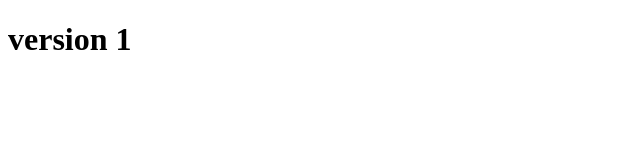
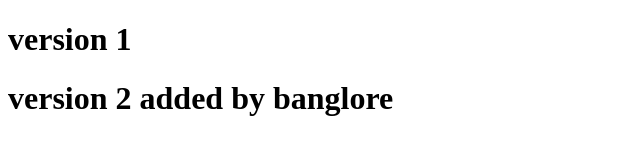
Before and after one commit to Jyothi7901/hyderbad, a plain HTML site: page index.html in a window 1280 px wide. Shown: the whole page, without its empty margins (0-640 px from the left). Drawn offline with Linux system fonts and the light colour scheme.

Commit message:
version 2 added by banglore

```diff
--- a/index.html
+++ b/index.html
@@ -7,5 +7,6 @@
 </head>
 <body>
     <h1>version 1</h1>
+    <h1>version 2 added by banglore</h1>
 </body>
 </html>
```
